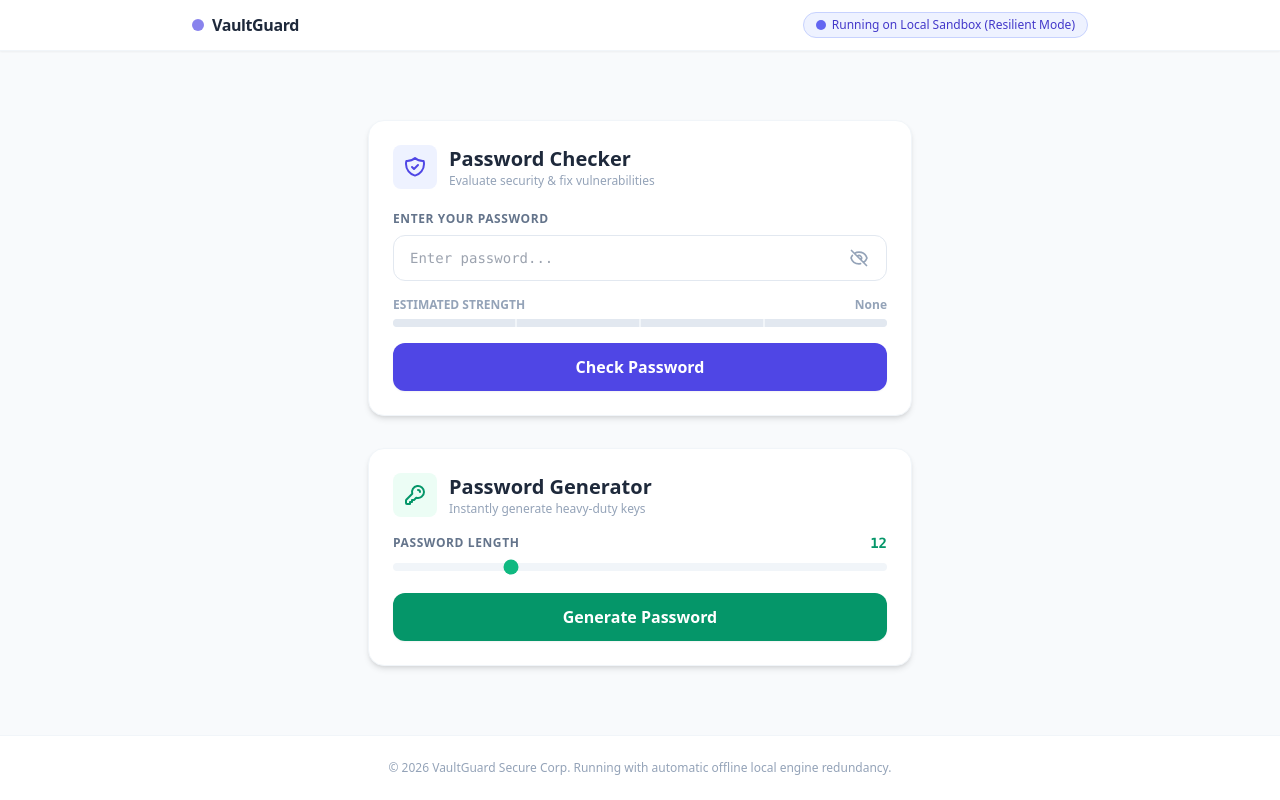
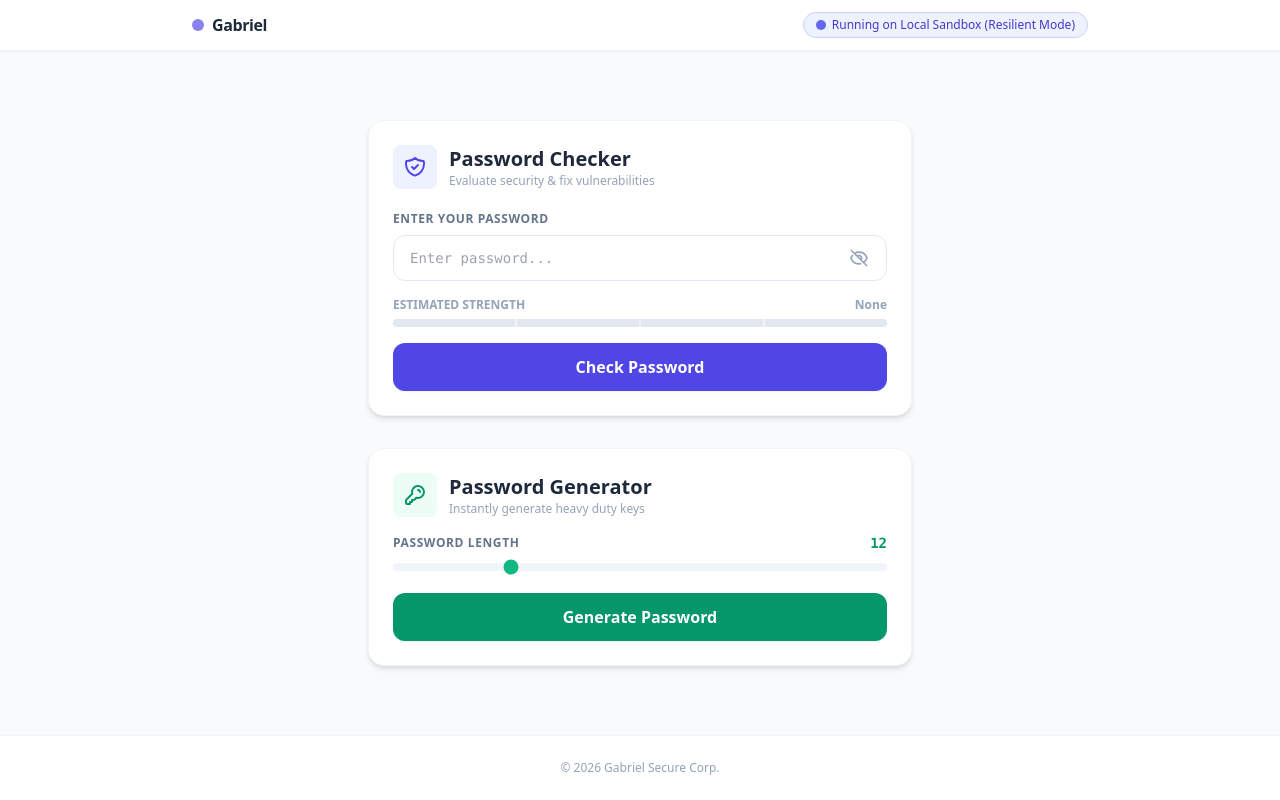
Before and after one commit to Gabriel-coder579/PASSWORD-GENERATOR, a Flask app: page / in a window 1280 px wide. Run offline with Flask 3, Linux system fonts and the light colour scheme; some libraries are stand-ins or nearby versions.

Commit message:
First updated index.html file

```diff
--- a/templates/index.html
+++ b/templates/index.html
@@ -20,7 +20,7 @@
         <div class="max-w-4xl mx-auto flex justify-between items-center flex-wrap gap-2">
             <div class="flex items-center gap-2">
                 <span class="w-3 h-3 rounded-full bg-indigo-600 animate-pulse"></span>
-                <span class="font-bold text-slate-800 tracking-tight">VaultGuard</span>
+                <span class="font-bold text-slate-800 tracking-tight">Gabriel </span>
             </div>
             <!-- Dynamic Connection State Badge -->
             <div id="api-status" class="text-xs bg-amber-50 text-amber-700 border border-amber-200 px-3 py-1 rounded-full flex items-center gap-1.5 font-medium">
@@ -117,7 +117,7 @@
                 </div>
                 <div>
                     <h2 class="text-xl font-bold text-slate-800">Password Generator</h2>
-                    <p class="text-xs text-slate-400">Instantly generate heavy-duty keys</p>
+                    <p class="text-xs text-slate-400">Instantly generate heavy duty keys</p>
                 </div>
             </div>
 
@@ -155,10 +155,10 @@
 
     <!-- Footer credit with client mode indicator -->
     <footer class="w-full text-center py-6 text-slate-400 text-xs border-t border-slate-100 bg-white">
-        <p>© 2026 VaultGuard Secure Corp. Running with automatic offline local engine redundancy.</p>
+        <p>© 2026 Gabriel Secure Corp.</p>
     </footer>
 
-    <!-- EMBEDDED JAVASCRIPT: Unified network controller, local python equivalents and client-side UI dynamics -->
+    <!-- EMBEDDED JAVASCRIPT: Unified network controller and client-side UI dynamics -->
     <script>
         // Constant App Parameters
         const BACKEND_URL = 'https://password-generator-kgvg.onrender.com';
@@ -191,9 +191,9 @@
             }
         });
 
-        // -------------------------------------------------------------
+
         // LOCAL ENGINE CORE (Direct counterparts of Python logic for resilient fallbacks)
-        // -------------------------------------------------------------
+
         const PUNCTUATION = '!@#$%^&*()_+-=[]{}|;:,.<>?';
 
         function localGeneratePassword(length = 12) {
@@ -236,7 +236,7 @@
             return suggestions.slice(0, 2);
         }
 
-        // Generate 2 guaranteed strong alternative passwords locally
+        // Generating 2 guaranteed strong alternative passwords.
         function generateLocalStrongAlternatives() {
             const alts = [];
             for (let i = 0; i < 2; i++) {
@@ -249,15 +249,15 @@
             return alts;
         }
 
-        // -------------------------------------------------------------
+
         // NETWORK API CONTROLLERS
-        // -------------------------------------------------------------
 
-        // Run health check against Render web service on startup
+
+        // Running health check against Render web service on startup
         async function inspectBackendService() {
             const statusBadge = document.getElementById('api-status');
             try {
-                // Fetch to determine if online (endpoint generates simple sample to test)
+                // Fetching to determine if online (endpoint generates simple sample to test)
                 const response = await fetch(`${BACKEND_URL}/generate`, {
                     method: 'POST',
                     headers: { 'Content-Type': 'application/json' },
@@ -274,7 +274,7 @@
                     throw new Error('Server issues');
                 }
             } catch (err) {
-                // If Render takes time or is sleeping, switch smoothly to Sandbox Local Engine
+                // If Render takes time or is sleeping, we switch smoothly to Sandbox Local Engine.
                 statusBadge.innerHTML = `
                     <span class="w-2.5 h-2.5 rounded-full bg-indigo-500"></span>
                     Running on Local Sandbox (Resilient Mode)
@@ -284,7 +284,7 @@
             }
         }
 
-        // Generate call handler
+        // Generating call handler. If backend is responsive, use it. If not, silently fallback to local generation without disrupting UX.
         async function requestPassword(length) {
             if (isUsingFallback) {
                 return localGeneratePassword(length);
@@ -304,7 +304,7 @@
             }
         }
 
-        // Check call handler
+        // Checking call handler
         async function checkPassword(password) {
             if (isUsingFallback) {
                 return {
@@ -322,7 +322,7 @@
                 if (!response.ok) throw new Error('Render response error');
                 return await response.json();
             } catch (err) {
-                // Silently check locally upon server failure
+                // Silently checking locally upon server failure
                 return {
                     is_strong: localCheckPasswordStrength(password),
                     suggestions: localGetSuggestions(password),
@@ -331,15 +331,14 @@
             }
         }
 
-        // -------------------------------------------------------------
         // DOM EVENTS & FORM INTERACTION HANDLING
-        // -------------------------------------------------------------
 
-        // Copy to clipboard fallback function per layout rules
+
+        // Copying to clipboard fallback function per layout rules
         function copyTextToClipboard(text, alertBoxId) {
             const textArea = document.createElement("textarea");
             textArea.value = text;
-            textArea.style.position = "fixed";  // Avoid scrolling to bottom
+            textArea.style.position = "fixed";  // Avoiding scrolling to bottom
             document.body.appendChild(textArea);
             textArea.focus();
             textArea.select();
@@ -369,7 +368,7 @@
             const bar4 = document.getElementById('bar-4');
             const txt = document.getElementById('strengthText');
 
-            // Reset strength meters
+            // Resetting strength meters
             bar1.className = "h-full w-1/4 bg-slate-200 transition-all-300";
             bar2.className = "h-full w-1/4 bg-slate-200 transition-all-300";
             bar3.className = "h-full w-1/4 bg-slate-200 transition-all-300";
@@ -497,7 +496,7 @@
                         </div>
                     `;
                 } else {
-                    // Assemble Weak Output details nicely formatted
+                    // Assembling Weak Output details nicely formatted
                     const suggestionsList = result.suggestions.map(s => `
                         <li class="flex items-center gap-1.5">
                             <span class="w-1.5 h-1.5 rounded-full bg-rose-500"></span>
@@ -562,7 +561,7 @@
             }
         });
 
-        // Initialize API & Fallback inspections on load
+        // Initializing API & Fallback inspections on load
         window.onload = function() {
             inspectBackendService();
         }
```
